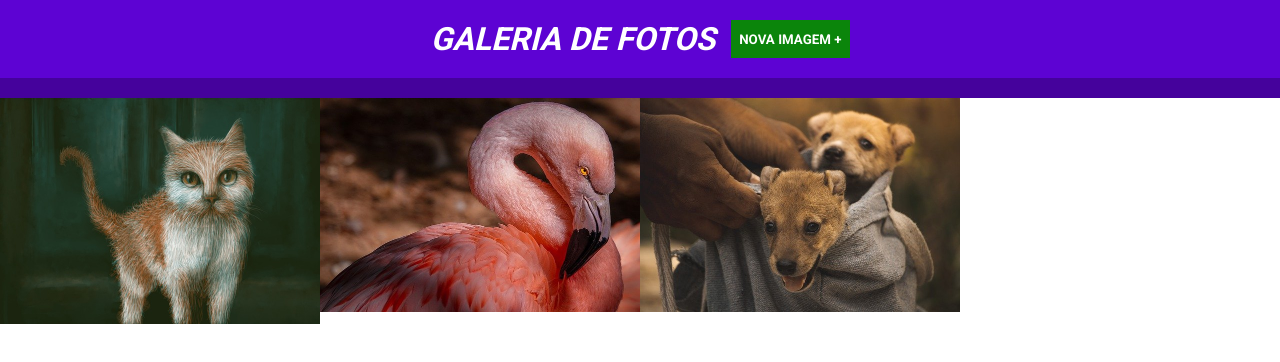
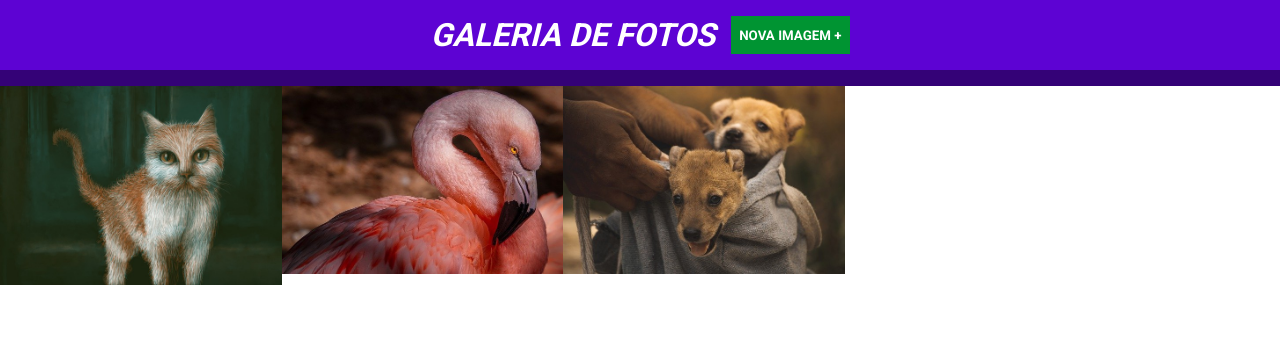
Before and after one commit to DevSilvio/jquery-galeria-fotos, a plain HTML site: page index.html in a window 1280 px wide. Drawn offline with nearby package versions, Linux system fonts and the light colour scheme.

Commit message:
css atualizado

```diff
--- a/main.css
+++ b/main.css
@@ -7,43 +7,44 @@
 
 header {
     background-color: #5d03d3;
+    padding: 16px 0;
     color: #fff;
+    display: flex;
+    border-bottom: 16px solid #340277;
+    justify-content: center;
     text-transform: uppercase;
     font-style: italic;
-    display: flex;
-    justify-content: center;
-    padding: 20px 0;
-    border-bottom: 20px solid #45029c;
 }
 
 header button {
-    margin-left: 16px;
+    margin-left:  16px;
 }
 
 form {
+    background-color: #e0e0e0;
+    padding: 24px 0;
     text-align: center;
-    padding: 20px 0;
-    background-color: #e0e0e0;
     display: none;
 }
+
 form h2 {
     margin-bottom: 16px;
 }
 
-input,
-button {
+input, button {
     padding: 8px;
 }
 
 button {
-    background-color: #0b850b;
+    background-color: #009432;
+    border: none;
+    font-weight: bold;
+    text-transform: uppercase;
     color: #fff;
-    text-transform: uppercase;
-    font-weight: bold;
-    border: none;
     cursor: pointer;
 }
-#botao-cancelar {
+
+#botao-cancelar{
     background-color: red;
 }
 
@@ -52,11 +53,11 @@ ul {
     flex-wrap: wrap;
 }
 
-ul li{
-    max-width: 25%;
+ul li {
+    max-width: 22%;
     list-style: none;
     position: relative;
-    max-height: 280px;
+    max-height: 200px;
     overflow-y: hidden;
 }
 
@@ -64,9 +65,9 @@ ul li img{
     width: 100%;
 }
 
-.imagem-link {
+.imagem-link{
     padding: 16px;
-    background-color: rgba(0,0,0,0.5);
+    background-color: rgba(0, 0, 0, 0.5);
     position: absolute;
     bottom: 0;
     left: 0;
@@ -76,10 +77,11 @@ ul li img{
 }
 
 .imagem-link a {
-    color: #fff;
+    color: #fff ;
     text-decoration: none;
 }
 
 ul li:hover .imagem-link {
     opacity: 1;
+
 }
```
